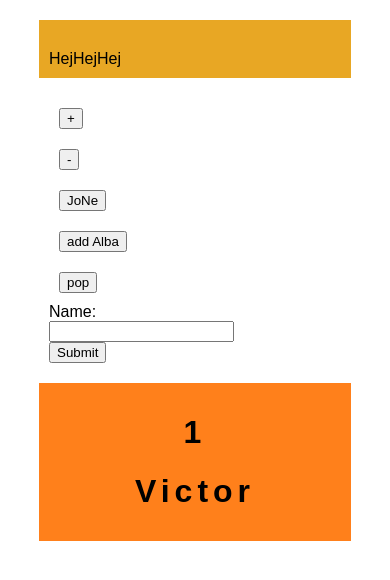
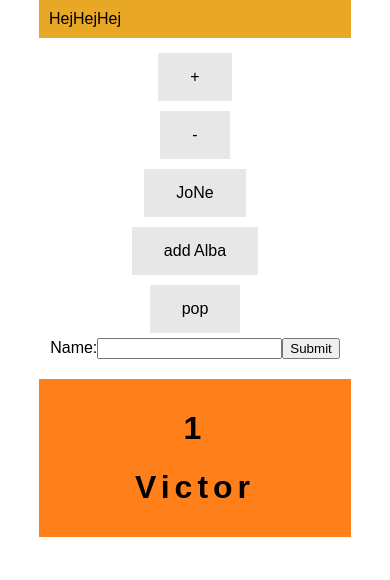
Before and after one commit to bovicbro/victors.space, a React (Create React App) app: page / in a window 390 px wide. Shown: the top 580 px of the page. Built offline with nearby package versions, Linux system fonts and the light colour scheme.

Commit message:
adds media queries to check screen size, breakpoint for mobile viewport implemented

```diff
--- a/src/static/App.css
+++ b/src/static/App.css
@@ -56,10 +56,14 @@
   background:#FF801B;
   padding: 10px;
 }
+@media only screen and (max-width: 525px){
 
 .buttonMenu {
+  grid-column: 1 / 3;
+  text-align: center;
 }
 
+}
 .gridContainer{
   display: grid;
   grid-template-columns: repeat( auto-fit, minmax(200px, 1fr) );
@@ -85,7 +89,3 @@ img {
   grid-gap: 10px;
   grid-template-columns: 1fr 3fr;
 }
-
-div{
-  padding: 10px;
-}
--- a/src/static/index.css
+++ b/src/static/index.css
@@ -17,9 +17,19 @@ li {
 }
 
 button {
-
+  background-color: #e7e7e7;
+      border: none;
+      color: black;
+      padding: 15px 32px;
+      text-align: center;
+      text-decoration: none;
+      display: inline-block;
+      font-size: 16px;
+      margin: 5px;
 }
 button:hover {
+  background-color: #555555;
+  color: white;
 }
 
 button:active {
```
